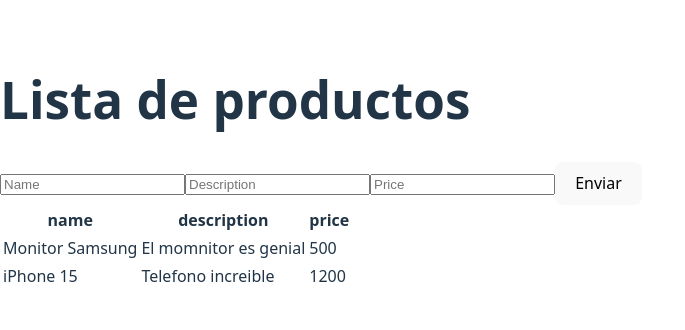
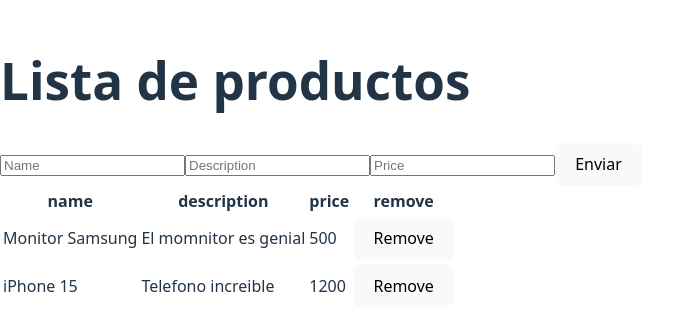
Before and after one commit to MarioHarisis/Udemy-Spring-Frameworks-Spring-Boot, a React (Vite) app in the folder ReactApp/react-app/: page / in a window 1280 px wide. Shown: the part 236-566 px from the top of the page, without its empty margins (0-685 px from the left). Built offline with nearby package versions, Linux system fonts and the light colour scheme.

Commit message:
HandlerRemoveProduct

```diff
--- a/ReactApp/react-app/src/components/ProductApp.jsx
+++ b/ReactApp/react-app/src/components/ProductApp.jsx
@@ -56,6 +56,14 @@
         setProducts([...products, {...product}]);
     }
 
+    const handlerRemoveProduct = (name) => {
+        console.log(name);
+        setProducts(products.filter(prod=> prod.name != name));
+
+    }
+
+
+
     /*
     ¿Qué es una "prop" en React?
 
@@ -81,7 +89,7 @@
         <>
             <h1>{title}</h1>
             <ProductForm handlerAdd = {handlerAddProduct}/>
-            <ProductGrid products={products}></ProductGrid>
+            <ProductGrid products={products} handlerRemove={handlerRemoveProduct}/>
         </>
     )
 }
--- a/ReactApp/react-app/src/components/ProductDetail.jsx
+++ b/ReactApp/react-app/src/components/ProductDetail.jsx
@@ -1,11 +1,16 @@
 import PropTypes from "prop-types"
 
-export const ProductDetail = ( {product = {}} ) => {
+export const ProductDetail = ({handlerRemove, product = {} }) => {
     return(
                     <tr>
                         <td>{product.name}</td>
                         <td>{product.description}</td>
                         <td>{product.price}</td>
+                        <td>
+                            <button onClick={() => {handlerRemove(product.name)}}>
+                                Remove
+                            </button>
+                        </td>
                     </tr>
     )
 }
@@ -20,5 +25,6 @@
 // Define qué tipo de datos debe recibir ProductDetail en sus props.
 ProductDetail.propTypes = {
     // Indica que product debe ser un object y es obligatorio (isRequired)
-    product: PropTypes.object.isRequired
+    product: PropTypes.object.isRequired,
+    handlerRemove: PropTypes.func.isRequired
 }
--- a/ReactApp/react-app/src/components/ProductGrid.jsx
+++ b/ReactApp/react-app/src/components/ProductGrid.jsx
@@ -1,6 +1,6 @@
 import PropTypes from "prop-types" // importación dependencia para poder usar propTypes
 import { ProductDetail } from "./ProductDetail"
-export const ProductGrid = ( {products = []} ) => {
+export const ProductGrid = ({handlerRemove, products = [] }) => {
 
     /*
     ¿ Por qué usar map()?
@@ -26,6 +26,7 @@
                     <th>name</th>
                     <th>description</th>
                     <th>price</th>
+                    <th>remove</th>
                 </tr>
             </thead>
             <tbody>
@@ -46,7 +47,7 @@
                     de elementos que devuelve ProductDetail (incluyendo todos sus <tr>).
                     */
                     return (
-                        <ProductDetail product = {product} key={product.name}/>
+                        <ProductDetail handlerRemove={handlerRemove}  product={product} key={product.name}/>
                     )
                 })}
             </tbody>
@@ -63,5 +64,6 @@
 // Define qué tipo de datos debe recibir ProductGrid en sus props.
 ProductGrid.propTypes = {
     // Indica que products debe ser un array y es obligatorio (isRequired)
-    products: PropTypes.array.isRequired
+    products: PropTypes.array.isRequired,
+    handlerRemove:PropTypes.func.isRequired
 }
```
